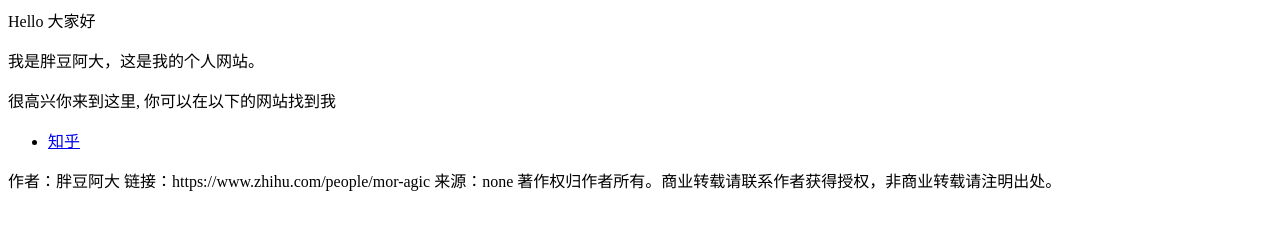
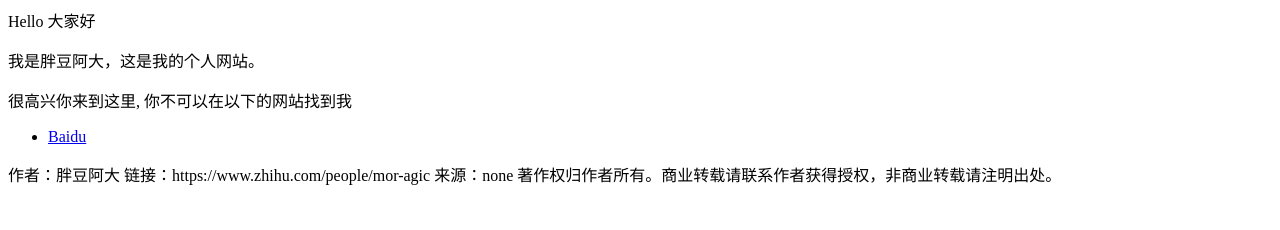
Before and after one commit to maowudi/gihub.io, a plain HTML site: page index.html in a window 1280 px wide. Drawn offline with Linux system fonts and the light colour scheme.

Commit message:
Update index.html

```diff
--- a/index.html
+++ b/index.html
@@ -1,9 +1,9 @@
 <p>Hello 大家好</p>
 <p>我是胖豆阿大，这是我的个人网站。 </p>
-<p>很高兴你来到这里, 你可以在以下的网站找到我</p>
+<p>很高兴你来到这里, 你不可以在以下的网站找到我</p>
 
 <ul>
-  <li> <a href="https://www.zhihu.com/people/mor-agic">知乎</a> </li>
+  <li> <a href="https://www.baidu.com">Baidu</a> </li>
 </ul>
 
 作者：胖豆阿大
```
